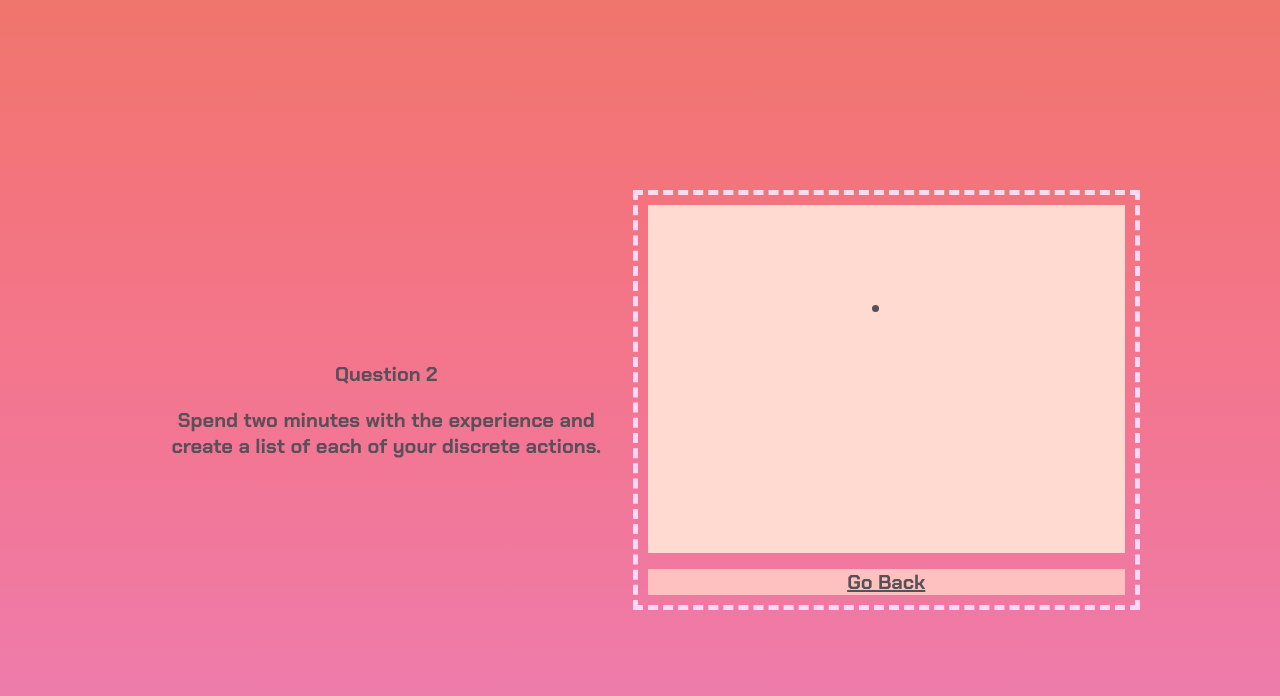
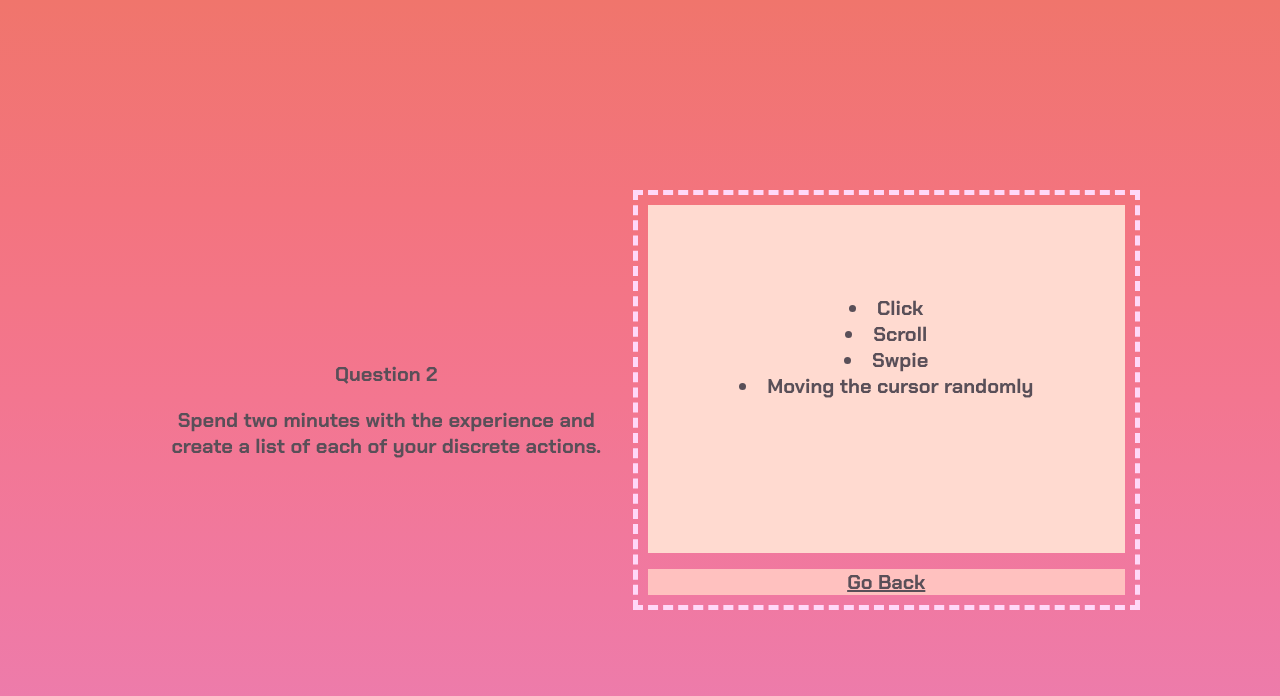
Before and after one commit to Brandonsun05/Brandonsun05.github.io, a plain HTML site: page assignment1/q2.html in a window 1280 px wide. Drawn offline with Linux system fonts and the light colour scheme.

Commit message:
Update q2.html

```diff
--- a/assignment1/q2.html
+++ b/assignment1/q2.html
@@ -21,6 +21,11 @@
         <!-- <p>The simplicity and easy, intuitive interaction, there were no specific instructions but the use of colour and cursor made it easy to know where to begin.</p> -->
         <!-- <a href="index.html">Go back</a> -->
         <div id="box1"><a href="index.html" h1 class="boxes">Go Back</a><class="boxes"></div>
-        <div id=box2><h1 class="boxes"></a><li></li></div>
+        <div id=box2><h1 class="boxes"></a>
+            <li>Click</li>
+            <li>Scroll</li>
+            <li>Swpie</li>
+            <li>Moving the cursor randomly</li>
+        </div>
   </body>
 </html>
```
